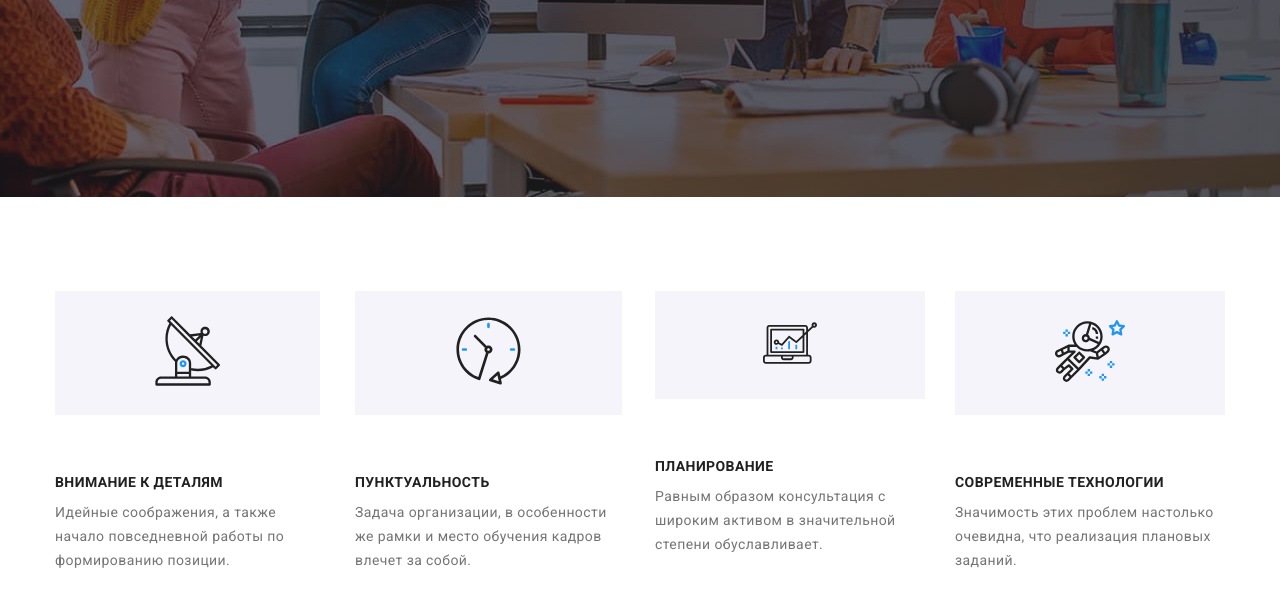
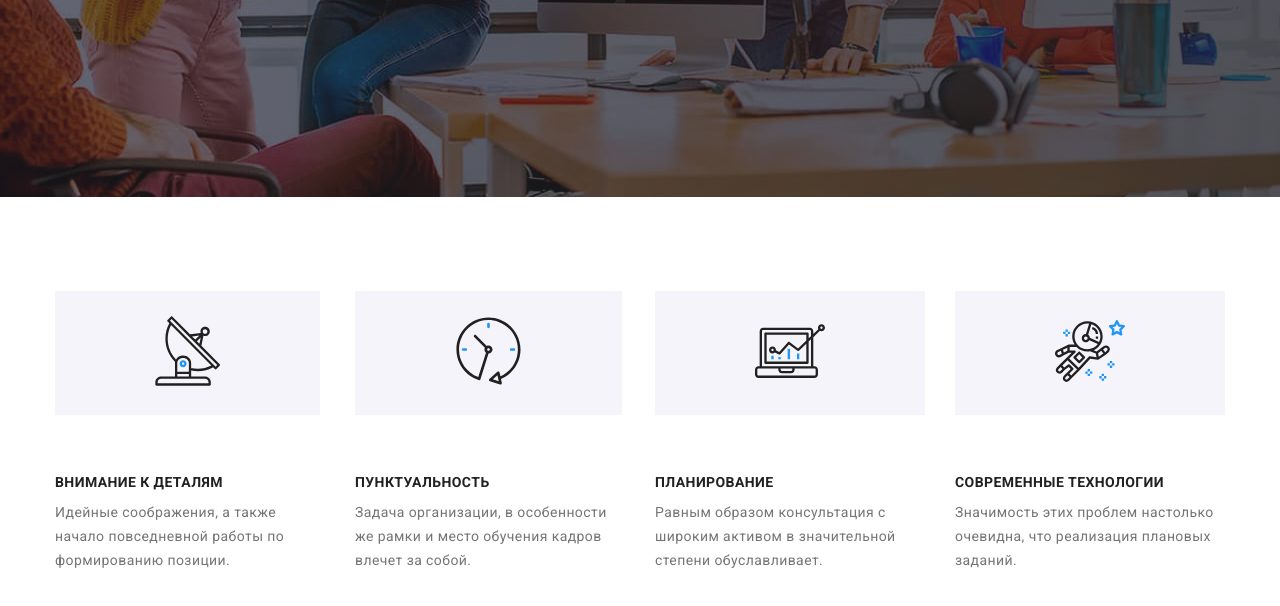
Before and after one commit to AndrewMishchenko001/WebStudio, a plain HTML site: page index.html in a window 1280 px wide. Shown: the part 484-1090 px from the top of the page. Drawn offline with nearby package versions, Linux system fonts and the light colour scheme.

Commit message:
преймущественно исправление в преймуществах))

```diff
--- a/index.html
+++ b/index.html
@@ -270,7 +270,7 @@
             </li>
             <li class="features-list__item">
               <div class="features-list__container">
-                <svg class="features-list__icon" width="70" height="54">
+                <svg class="features-list__icon" width="70" height="70">
                   <use href="./images/icons.svg#icon-diagram"></use>
                 </svg>
               </div>
```
Also changed, not shown: 1 other file.
